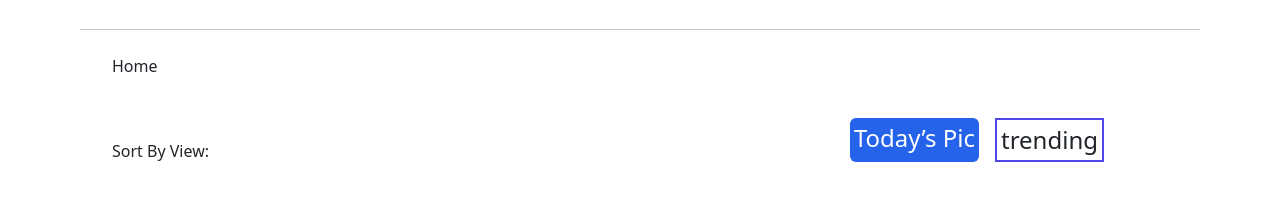
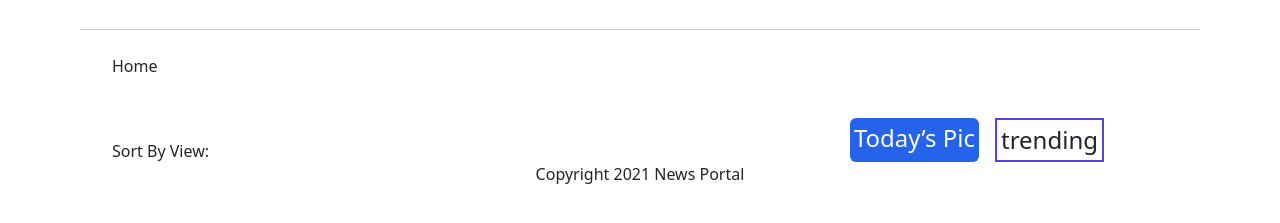
Before and after one commit to aminakhatun22/news-portal, a plain HTML site: page index.html in a window 1280 px wide. Shown: the part 87-310 px from the top of the page. Drawn offline with nearby package versions, Linux system fonts and the light colour scheme; no server answers.

Commit message:
added footer

```diff
--- a/index.html
+++ b/index.html
@@ -139,6 +139,12 @@
 
 
         </section>
+
+        <footer>
+            <p class="mx-auto text-center">
+                Copyright 2021 News Portal
+            </p>
+        </footer>
     </main>
     <!-- js link -->
     <script src="js/index.js"></script>
```
